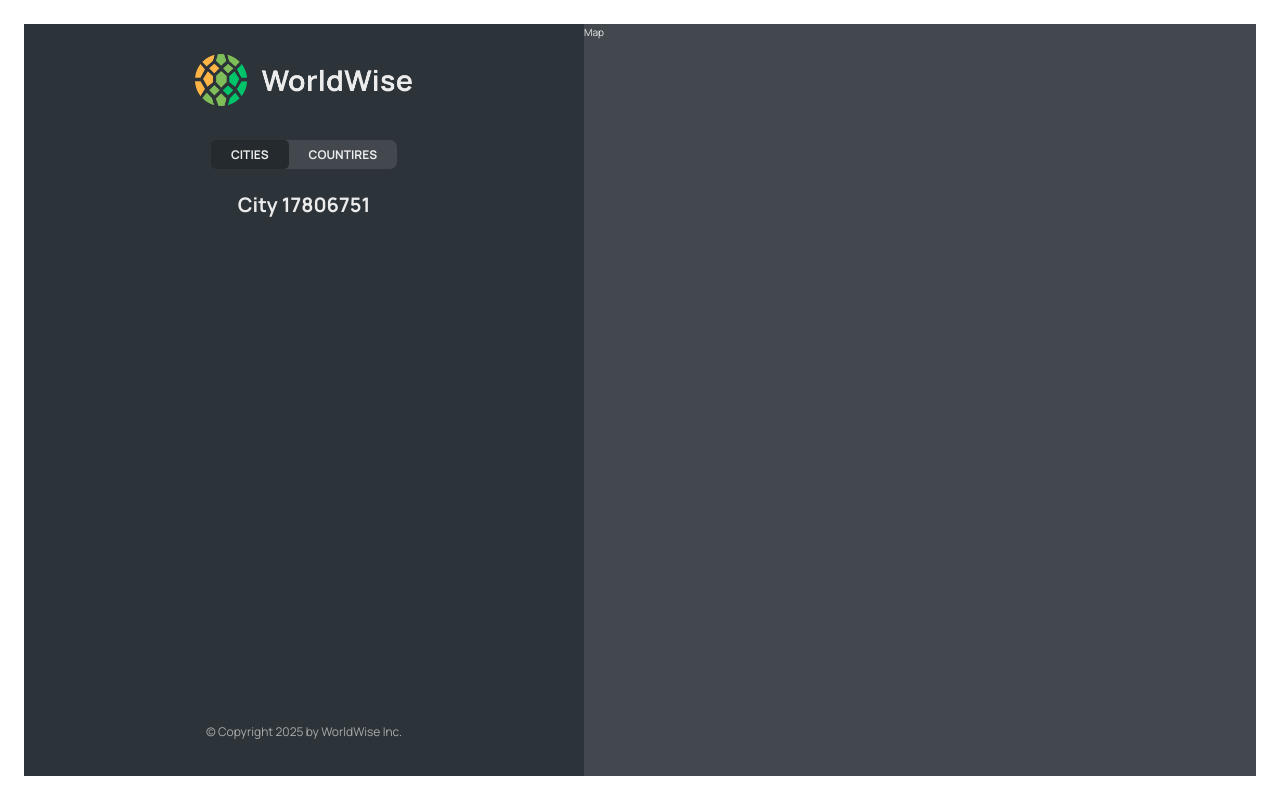
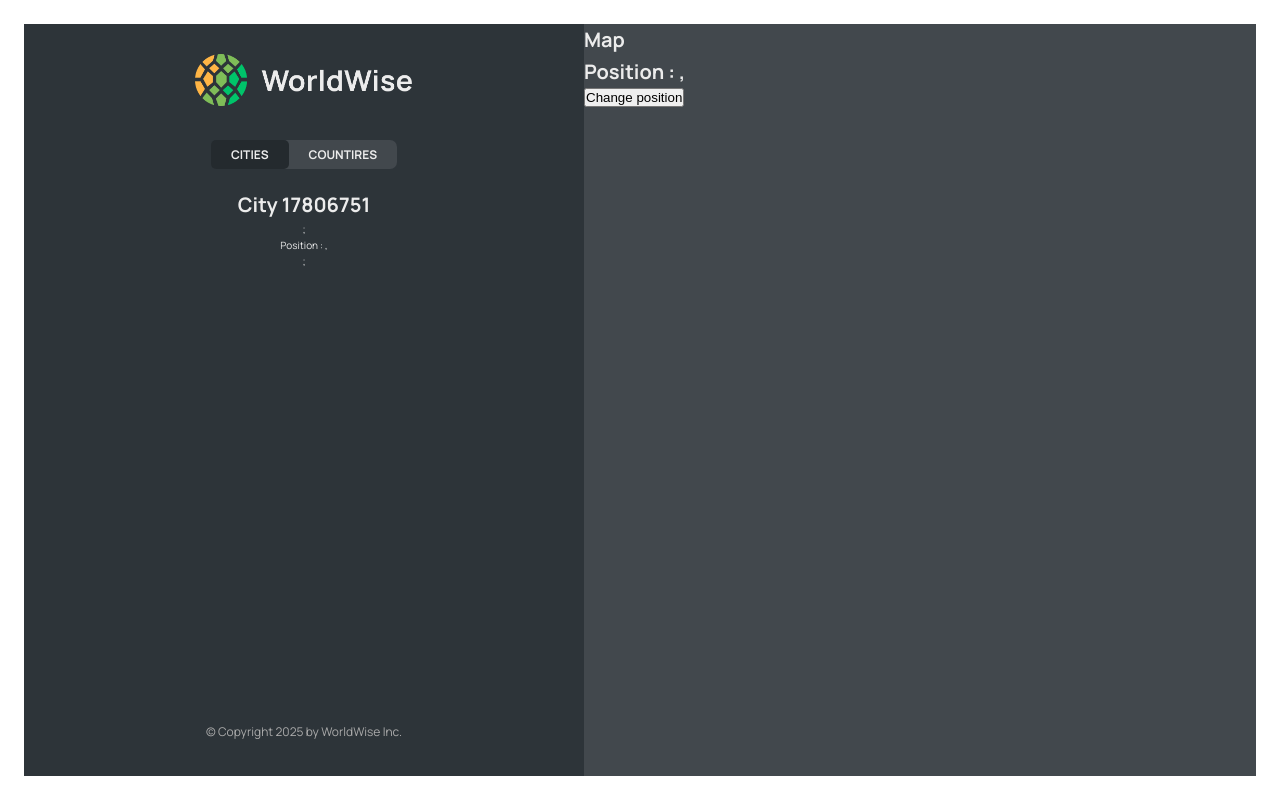
Before and after one commit to imt-eiaz/worldwise, a React (Vite) app: page /app/cities/17806751 in a window 1280 px wide. Built offline with nearby package versions, Linux system fonts and the light colour scheme; data requests are answered from the project's data file.

Commit message:
15. Reading and Setting a Query String

```diff
--- a/src/components/City.jsx
+++ b/src/components/City.jsx
@@ -1,4 +1,4 @@
-import { useParams } from "react-router-dom";
+import { useParams, useSearchParams } from "react-router-dom";
 import styles from "./City.module.css";
 
 const formatDate = (date) =>
@@ -12,6 +12,11 @@
 function City() {
   const { id } = useParams();
 
+  const [searchPharams, setSearchParams] = useSearchParams();
+
+  const lat = searchPharams.get("lat");
+  const lng = searchPharams.get("lng");
+
   // TEMP DATA
   const currentCity = {
     cityName: "Lisbon",
@@ -22,7 +27,15 @@
 
   const { cityName, emoji, date, notes } = currentCity;
 
-  return <h1>City {id}</h1>;
+  return (
+    <>
+      <h1>City {id}</h1>;
+      <p>
+        Position : {lat}, {lng}
+      </p>
+      ;
+    </>
+  );
 
   // return (
   //   <div className={styles.city}>
--- a/src/components/CityItem.jsx
+++ b/src/components/CityItem.jsx
@@ -9,10 +9,16 @@
   }).format(new Date(date));
 
 function CityItem({ city }) {
-  const { cityName, emoji, date, id } = city;
+  const { cityName, emoji, date, id, position } = city;
+
+  console.log(position);
+
   return (
     <li>
-      <Link className={styles.cityItem} to={`${id}`}>
+      <Link
+        className={styles.cityItem}
+        to={`${id}?lat=${position.lat}&lng=${position.lng}`}
+      >
         <h3 className={styles.name}>{cityName}</h3>
         <span className={styles.emoji}>{emoji}</span>
         <time className={styles.date}>{formatDate(date)}</time>
--- a/src/components/Map.jsx
+++ b/src/components/Map.jsx
@@ -1,7 +1,27 @@
+import { useSearchParams } from "react-router-dom";
 import styles from "./Map.module.css";
 
 function Map() {
-  return <div className={styles.mapContainer}>Map</div>;
+  const [searchPharams, setSearchParams] = useSearchParams();
+
+  const lat = searchPharams.get("lat");
+  const lng = searchPharams.get("lng");
+
+  return (
+    <div className={styles.mapContainer}>
+      <h1>Map</h1>
+      <h1>
+        Position : {lat}, {lng}
+      </h1>
+      <button
+        onClick={() => {
+          setSearchParams({ lat: 23, lng: 50 });
+        }}
+      >
+        Change position
+      </button>
+    </div>
+  );
 }
 
 export default Map;
```
